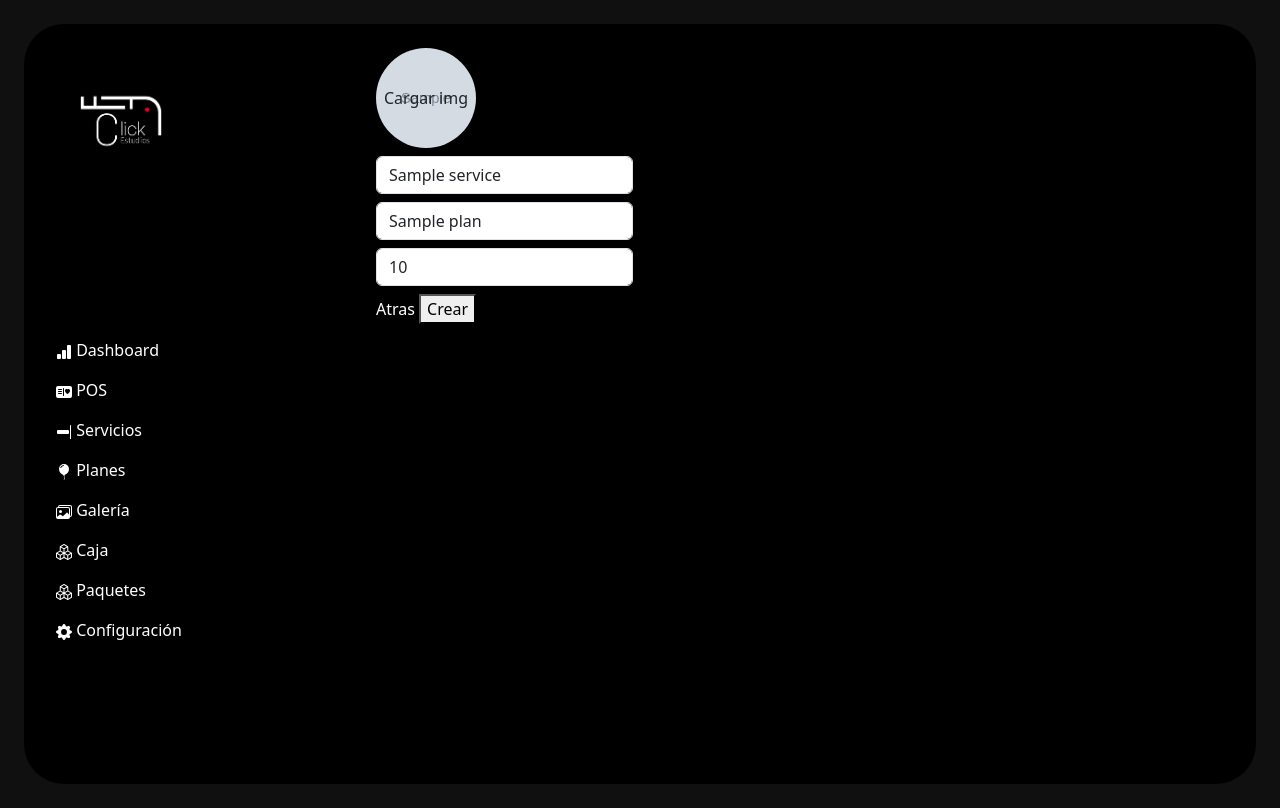
After one commit to the-wandy-olivares/_ClickEstudios, a Django app: page /plan-update/1/ in a window 1280 px wide. The commit adds this page. Run offline with Django 5.2, Linux system fonts and the light colour scheme; tables that the repository leaves empty hold one stand-in row (values such as "Sample post"); grey boxes marked "Sample" are stand-in pictures.

Commit message:
Agregar modelo, vistas y formularios para la gestión de planes en el proyecto Django

```diff
--- a/ClickEstudios/Estudios/admin.py
+++ b/ClickEstudios/Estudios/admin.py
@@ -6,3 +6,4 @@ from . import models
 admin.site.register(models.Empleado)
 admin.site.register(models.Estudios)
 admin.site.register(models.Service)
+admin.site.register(models.Plan)
--- a/ClickEstudios/Estudios/forms.py
+++ b/ClickEstudios/Estudios/forms.py
@@ -12,3 +12,18 @@ class Service(forms.ModelForm):
                   'is_active': forms.CheckboxInput(attrs={'class': 'form-check-input'})
 
             }
+
+
+class Plan(forms.ModelForm):
+      class Meta:
+            model = models.Plan
+            fields = ['service', 'name', 'description', 'price', 'img', 'img_back', 'is_active']
+            widgets = {
+                  'service': forms.Select(attrs={'class': 'form-control'}),
+                  'name': forms.TextInput(attrs={'class': 'form-control'}),
+                  'description': forms.Textarea(attrs={'class': 'form-control'}),
+                  'price': forms.NumberInput(attrs={'class': 'form-control'}),
+                  'img': forms.FileInput(attrs={'class': 'form-control'}),
+                  'img_back': forms.FileInput(attrs={'class': 'form-control'}),
+                  'is_active': forms.CheckboxInput(attrs={'class': 'form-check-input'})
+            }
--- a/ClickEstudios/Estudios/models.py
+++ b/ClickEstudios/Estudios/models.py
@@ -66,7 +66,7 @@ class Service(models.Model):
 class Plan(models.Model):
       service = models.ForeignKey(Service, on_delete=models.CASCADE, blank=True, null=True, related_name='planes')
       name = models.CharField(max_length=100, blank=False, null=False)
-      description = models.TextField()
+      description = models.TextField( blank=True, null=True)
       price = models.IntegerField(blank=False, null=False)
       img = models.ImageField(upload_to='media/planes', null=True, blank=True)
       img_back = models.ImageField(upload_to='media/planes', null=True, blank=True)
--- a/ClickEstudios/Estudios/templates/component/nav.html
+++ b/ClickEstudios/Estudios/templates/component/nav.html
@@ -36,12 +36,18 @@
                 </svg>
             POS
       </a>
-      <a href="#servicios">
+      <a href="{% url "estudios:service" %}">
             <svg xmlns="http://www.w3.org/2000/svg" width="16" height="16" fill="currentColor" class="bi bi-align-end" viewBox="0 0 16 16">
                   <path fill-rule="evenodd" d="M14.5 1a.5.5 0 0 0-.5.5v13a.5.5 0 0 0 1 0v-13a.5.5 0 0 0-.5-.5"/>
                   <path d="M13 7a1 1 0 0 0-1-1H2a1 1 0 0 0-1 1v2a1 1 0 0 0 1 1h10a1 1 0 0 0 1-1z"/>
                 </svg>
             Servicios
+      </a>
+      <a href="{% url "estudios:plan" %}">
+            <svg xmlns="http://www.w3.org/2000/svg" width="16" height="16" fill="currentColor" class="bi bi-balloon-fill" viewBox="0 0 16 16">
+                  <path fill-rule="evenodd" d="M8.48 10.901C11.211 10.227 13 7.837 13 5A5 5 0 0 0 3 5c0 2.837 1.789 5.227 4.52 5.901l-.244.487a.25.25 0 1 0 .448.224l.04-.08c.009.17.024.315.051.45.068.344.208.622.448 1.102l.013.028c.212.422.182.85.05 1.246-.135.402-.366.751-.534 1.003a.25.25 0 0 0 .416.278l.004-.007c.166-.248.431-.646.588-1.115.16-.479.212-1.051-.076-1.629-.258-.515-.365-.732-.419-1.004a2 2 0 0 1-.037-.289l.008.017a.25.25 0 1 0 .448-.224zM4.352 3.356a4 4 0 0 1 3.15-2.325C7.774.997 8 1.224 8 1.5s-.226.496-.498.542c-.95.162-1.749.78-2.173 1.617a.6.6 0 0 1-.52.341c-.346 0-.599-.329-.457-.644"/>
+                </svg>
+            Planes
       </a>
       <a href="#galeria">
             <svg xmlns="http://www.w3.org/2000/svg" width="16" height="16" fill="currentColor" class="bi bi-images" viewBox="0 0 16 16">
@@ -57,12 +63,7 @@
                 Caja
             </a>
 
-      <a href="#planes">
-            <svg xmlns="http://www.w3.org/2000/svg" width="16" height="16" fill="currentColor" class="bi bi-balloon-fill" viewBox="0 0 16 16">
-                  <path fill-rule="evenodd" d="M8.48 10.901C11.211 10.227 13 7.837 13 5A5 5 0 0 0 3 5c0 2.837 1.789 5.227 4.52 5.901l-.244.487a.25.25 0 1 0 .448.224l.04-.08c.009.17.024.315.051.45.068.344.208.622.448 1.102l.013.028c.212.422.182.85.05 1.246-.135.402-.366.751-.534 1.003a.25.25 0 0 0 .416.278l.004-.007c.166-.248.431-.646.588-1.115.16-.479.212-1.051-.076-1.629-.258-.515-.365-.732-.419-1.004a2 2 0 0 1-.037-.289l.008.017a.25.25 0 1 0 .448-.224zM4.352 3.356a4 4 0 0 1 3.15-2.325C7.774.997 8 1.224 8 1.5s-.226.496-.498.542c-.95.162-1.749.78-2.173 1.617a.6.6 0 0 1-.52.341c-.346 0-.599-.329-.457-.644"/>
-                </svg>
-            Planes
-      </a>
+
       <a href="#paquetes">
             <svg xmlns="http://www.w3.org/2000/svg" width="16" height="16" fill="currentColor" class="bi bi-boxes" viewBox="0 0 16 16">
                   <path d="M7.752.066a.5.5 0 0 1 .496 0l3.75 2.143a.5.5 0 0 1 .252.434v3.995l3.498 2A.5.5 0 0 1 16 9.07v4.286a.5.5 0 0 1-.252.434l-3.75 2.143a.5.5 0 0 1-.496 0l-3.502-2-3.502 2.001a.5.5 0 0 1-.496 0l-3.75-2.143A.5.5 0 0 1 0 13.357V9.071a.5.5 0 0 1 .252-.434L3.75 6.638V2.643a.5.5 0 0 1 .252-.434zM4.25 7.504 1.508 9.071l2.742 1.567 2.742-1.567zM7.5 9.933l-2.75 1.571v3.134l2.75-1.571zm1 3.134 2.75 1.571v-3.134L8.5 9.933zm.508-3.996 2.742 1.567 2.742-1.567-2.742-1.567zm2.242-2.433V3.504L8.5 5.076V8.21zM7.5 8.21V5.076L4.75 3.504v3.134zM5.258 2.643 8 4.21l2.742-1.567L8 1.076zM15 9.933l-2.75 1.571v3.134L15 13.067zM3.75 14.638v-3.134L1 9.933v3.134z"/>
--- /dev/null
+++ b/ClickEstudios/Estudios/templates/plan/plan-update.html
@@ -0,0 +1,69 @@
+{% extends "base/base.html" %}
+{% block content %}
+      <style>
+            #id_img {
+                  display: none;
+            }
+            .circle {
+                        width: 100px;
+                        height: 100px;
+                        border-radius: 50%;
+                        background-color:rgb(89, 89, 89);
+                        display: flex;
+                        align-items: center;
+                        justify-content: center;
+                        cursor: pointer;
+                        background-size: cover;
+                        background-position: center;
+            }
+      </style>
+      <section>
+
+            <div class="container">
+                  <div id="circle" class="circle" style='
+                  {% if object.img %}
+                        background-image: url({{object.img.url}});
+                  {% endif %}
+                        '
+                  onclick="document.getElementById('id_img').click()">
+                        Cargar img
+                  </div>
+                  <form action="" method="post"  enctype="multipart/form-data">
+
+                        {% csrf_token %}
+                        <div>
+                              {{form.service}}
+                        </div>
+                        <div>
+                              {{form.name}}
+                        </div>
+                        <div>
+                              {{form.price}}
+                        </div>
+                        <div>
+                              {{form.img}}
+                        </div>
+                        <div>
+                              <a href="{% url "estudios:plan" %}"> Atras </a>
+                              {% comment %} <a href="{% url "estudios:plan-delete" object.id %}"> Eliminar </a> {% endcomment %}
+                              <button>
+                                    Crear
+                              </button>
+                        </div>
+                  </form>
+            </div>
+
+      </section>
+      <script>
+              document.getElementById('id_img').addEventListener('change', function(event) {
+                        const file = event.target.files[0];
+                        if (file) {
+                                const reader = new FileReader();
+                                reader.onload = function(e) {
+                                          document.getElementById('circle').style.backgroundImage = `url(${e.target.result})`;
+                                }
+                                reader.readAsDataURL(file);
+                        }
+              });
+      </script>
+{% endblock  %}
--- a/ClickEstudios/Estudios/urls.py
+++ b/ClickEstudios/Estudios/urls.py
@@ -6,10 +6,20 @@ from . import views
 app_name = 'estudios'
 urlpatterns = [
       path('dashboard/', views.Dashboard.as_view(), name='dashboard'),
-      path('pos/', views.Pos.as_view(), name='pos'),
+            path('pos/', views.Pos.as_view(), name='pos'),
+
+# Servcios
       path('service/', views.Service.as_view(), name='service'),
-      path('service-create/', views.ServiceCreate.as_view(), name='service-create'),
-      path('service/<int:pk>/', views.ServiceDetail.as_view(), name='service-detail'),
-      path('service-update/<int:pk>/', views.ServiceUpdate.as_view(), name='service-update'),
+            path('service-create/', views.ServiceCreate.as_view(), name='service-create'),
+                        path('service/<int:pk>/', views.ServiceDetail.as_view(), name='service-detail'),
+                  path('service-update/<int:pk>/', views.ServiceUpdate.as_view(), name='service-update'),
       path('service-delete/<int:pk>/', views.ServiceDelete.as_view(), name='service-delete'),
+
+
+# Planes
+      path('plan/', views.Plan.as_view(), name='plan'),
+            path('plan-create/', views.PlanCreate.as_view(), name='plan-create'),
+                        path('plan/<int:pk>/', views.PlanDetail.as_view(), name='plan-detail'),
+                  path('plan-update/<int:pk>/', views.PlanUpdate.as_view(), name='plan-update'),
+      path('plan-delete/<int:pk>/', views.PlanDelete.as_view(), name='plan-delete'),
 ]
--- a/ClickEstudios/Estudios/views.py
+++ b/ClickEstudios/Estudios/views.py
@@ -86,3 +86,81 @@
     def get_success_url(self):
         # Retorna la URL a la que redirigirá después de un submit exitoso
         return reverse_lazy('estudios:service')
+
+
+# Plans
+class Plan(TemplateView):
+    template_name = 'plan/plan.html'
+
+    def get_context_data(self, **kwargs):
+        context = super().get_context_data(**kwargs)
+        context['plans'] = models.Plan.objects.all()
+        return context
+
+
+class PlanDetail(DetailView):
+    model = models.Plan
+    template_name = 'plan/plan-detail.html'
+    context_object_name = 'plan'
+
+
+class PlanCreate(CreateView):
+    model = models.Plan
+    form_class = forms.Plan
+    template_name = 'plan/plan-create.html'
+
+
+    def get_context_data(self, **kwargs):
+        context = super().get_context_data(**kwargs)
+        return context
+
+    def form_valid(self, form):
+        # Guarda el objeto y redirige al éxito
+        self.object = form.save()
+        return redirect(self.get_success_url())
+
+    def form_invalid(self, form):
+        print(form.errors)
+        return self.render_to_response(self.get_context_data(form=form))
+
+    def get_success_url(self):
+        # Retorna la URL a la que redirigirá después de un submit exitoso
+        return reverse_lazy('estudios:plan')
+
+
+
+class PlanUpdate(UpdateView):
+        model = models.Plan
+        form_class = forms.Plan
+        template_name = 'plan/plan-update.html'
+
+        def get_context_data(self, **kwargs):
+            context = super().get_context_data(**kwargs)
+            return context
+
+
+        def form_valid(self, form):
+                    # Guarda el objeto y redirige al éxito
+                print(form)
+                self.object = form.save()
+                return redirect(self.get_success_url())
+
+        def form_invalid(self, form):
+            print(form.errors)
+            return self.render_to_response(self.get_context_data(form=form))
+
+        def get_success_url(self):
+            # Retorna la URL a la que redirigirá después de un submit exitoso
+            return reverse_lazy('estudios:plan')
+
+
+class PlanDelete(DeleteView):
+    model = models.Plan
+
+    def get_context_data(self, **kwargs):
+        context = super().get_context_data(**kwargs)
+        return context
+
+    def get_success_url(self):
+        # Retorna la URL a la que redirigirá después de un submit exitoso
+        return reverse_lazy('estudios:plan')
```
Also changed, not shown: ClickEstudios/Estudios/templates/plan/plan-create.html (added, +63 -0 lines), ClickEstudios/Estudios/templates/plan/plan.html (added, +31 -0 lines), ClickEstudios/Estudios/migrations/0004_alter_plan_description.py (added), ClickEstudios/Estudios/templates/plan/plan-detail.html (added).
